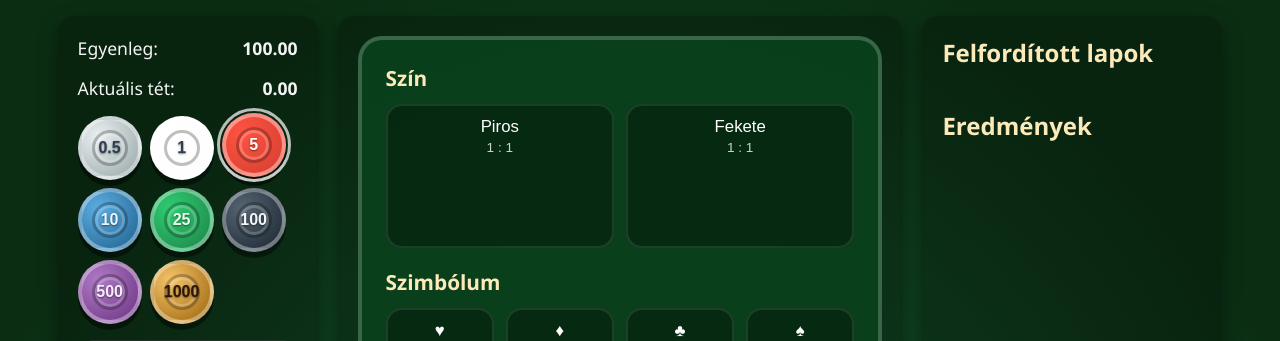
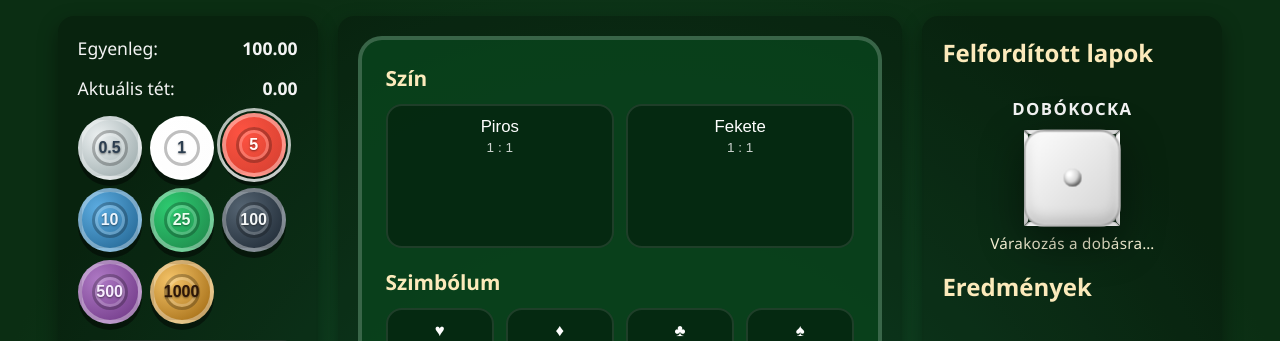
Before and after one commit to D4rkylle/test, a PHP site: page /card_betting_game.html in a window 1280 px wide. Shown: the part 126-467 px from the top of the page. Run offline with PHP 8.4, Linux system fonts and the light colour scheme.

Commit message:
Add animated dice roller and tighten card layout

```diff
--- a/card_betting_game.html
+++ b/card_betting_game.html
@@ -218,7 +218,49 @@
         <div class="cards-display" aria-live="polite">
           <h2>Felfordított lapok</h2>
           <div id="cards-container" class="cards-container"></div>
-          <div id="dice-result" class="dice-result"></div>
+          <div class="dice-display">
+            <h3>Dobókocka</h3>
+            <div id="dice-result" class="dice-result" aria-live="polite">
+              <div id="dice" class="dice" role="img" aria-label="Dobókocka">
+                <div class="dice__cube">
+                  <div class="dice__face dice__face--1">
+                    <span class="dice__pip pip--center"></span>
+                  </div>
+                  <div class="dice__face dice__face--2">
+                    <span class="dice__pip pip--top-left"></span>
+                    <span class="dice__pip pip--bottom-right"></span>
+                  </div>
+                  <div class="dice__face dice__face--3">
+                    <span class="dice__pip pip--top-left"></span>
+                    <span class="dice__pip pip--center"></span>
+                    <span class="dice__pip pip--bottom-right"></span>
+                  </div>
+                  <div class="dice__face dice__face--4">
+                    <span class="dice__pip pip--top-left"></span>
+                    <span class="dice__pip pip--top-right"></span>
+                    <span class="dice__pip pip--bottom-left"></span>
+                    <span class="dice__pip pip--bottom-right"></span>
+                  </div>
+                  <div class="dice__face dice__face--5">
+                    <span class="dice__pip pip--top-left"></span>
+                    <span class="dice__pip pip--top-right"></span>
+                    <span class="dice__pip pip--center"></span>
+                    <span class="dice__pip pip--bottom-left"></span>
+                    <span class="dice__pip pip--bottom-right"></span>
+                  </div>
+                  <div class="dice__face dice__face--6">
+                    <span class="dice__pip pip--top-left"></span>
+                    <span class="dice__pip pip--top-right"></span>
+                    <span class="dice__pip pip--middle-left"></span>
+                    <span class="dice__pip pip--middle-right"></span>
+                    <span class="dice__pip pip--bottom-left"></span>
+                    <span class="dice__pip pip--bottom-right"></span>
+                  </div>
+                </div>
+              </div>
+              <div id="dice-value" class="dice-value">Várakozás a dobásra…</div>
+            </div>
+          </div>
         </div>
         <div class="log-panel" aria-live="polite">
           <h2>Eredmények</h2>
--- a/css/card_betting_game.css
+++ b/css/card_betting_game.css
@@ -467,7 +467,7 @@ body {
 
 .cards-container {
   display: grid;
-  grid-template-columns: repeat(auto-fit, minmax(105px, 1fr));
+  grid-template-columns: repeat(auto-fit, minmax(clamp(78px, 12vw, 118px), 1fr));
   gap: 0.75rem;
   align-items: start;
 }
@@ -506,6 +506,7 @@ body {
   backface-visibility: hidden;
   transition: transform 0.6s cubic-bezier(0.4, 0.2, 0.2, 1);
   box-shadow: 0 10px 20px rgba(0, 0, 0, 0.4);
+  overflow: hidden;
 }
 
 .card__face--front {
@@ -599,7 +600,7 @@ body {
   align-items: flex-start;
   gap: 0.05rem;
   font-weight: 700;
-  font-size: 0.95rem;
+  font-size: clamp(0.78rem, 1.6vw, 0.95rem);
   color: var(--card-accent);
   text-transform: none;
   line-height: 1;
@@ -627,12 +628,12 @@ body {
 }
 
 .card__rank {
-  font-size: clamp(1.05rem, 2vw, 1.25rem);
-  letter-spacing: 0.02em;
+  font-size: clamp(0.95rem, 1.9vw, 1.15rem);
+  letter-spacing: 0.015em;
 }
 
 .card__suit {
-  font-size: clamp(0.95rem, 1.8vw, 1.1rem);
+  font-size: clamp(0.85rem, 1.65vw, 1rem);
 }
 
 .card__center {
@@ -669,7 +670,7 @@ body {
   grid-template-rows: repeat(5, minmax(0, 1fr));
   justify-items: center;
   align-items: center;
-  padding: clamp(0.15rem, 0.6vw, 0.35rem) clamp(0.25rem, 0.8vw, 0.45rem);
+  padding: clamp(0.25rem, 0.9vw, 0.45rem) clamp(0.3rem, 1vw, 0.55rem);
   box-sizing: border-box;
 }
 
@@ -677,7 +678,7 @@ body {
   display: flex;
   align-items: center;
   justify-content: center;
-  font-size: clamp(0.85rem, 2.2vw, 1.2rem);
+  font-size: clamp(0.7rem, 1.8vw, 1rem);
   color: var(--card-accent);
   grid-row: var(--row);
   grid-column: var(--col);
@@ -689,7 +690,7 @@ body {
 }
 
 .card__face-crest {
-  font-size: 2.2rem;
+  font-size: clamp(1.8rem, 4vw, 2.1rem);
   font-weight: 800;
   letter-spacing: 0.12em;
   color: rgba(0, 0, 0, 0.7);
@@ -697,7 +698,7 @@ body {
 }
 
 .card__face-suit {
-  font-size: 1.35rem;
+  font-size: clamp(1.1rem, 2.6vw, 1.3rem);
   color: var(--card-accent);
   text-shadow: 0 4px 10px rgba(0, 0, 0, 0.2);
 }
@@ -789,10 +790,151 @@ body {
   color: rgba(123, 63, 0, 0.85);
 }
 
+.dice-display {
+  margin-top: 1.2rem;
+  display: flex;
+  flex-direction: column;
+  align-items: center;
+  gap: 0.75rem;
+}
+
+.dice-display h3 {
+  font-size: 1.05rem;
+  letter-spacing: 0.08em;
+  text-transform: uppercase;
+  margin: 0;
+}
+
 .dice-result {
-  margin-top: 1rem;
-  font-size: 1.25rem;
+  display: flex;
+  flex-direction: column;
+  align-items: center;
+  gap: 0.6rem;
+  font-size: 1rem;
   font-weight: 600;
+  text-align: center;
+}
+
+.dice {
+  --dice-size: clamp(64px, 8vw, 92px);
+  --dice-half: calc(var(--dice-size) / 2);
+  --pip-size: calc(var(--dice-size) / 5.5);
+  width: var(--dice-size);
+  height: var(--dice-size);
+  position: relative;
+  perspective: 900px;
+  filter: drop-shadow(0 14px 22px rgba(0, 0, 0, 0.45));
+}
+
+.dice__cube {
+  position: relative;
+  width: 100%;
+  height: 100%;
+  transform-style: preserve-3d;
+  transition: transform 0.7s cubic-bezier(0.23, 1, 0.32, 1);
+}
+
+.dice__cube--resetting {
+  transition: none !important;
+}
+
+.dice__face {
+  position: absolute;
+  inset: 0;
+  border-radius: 1.2rem;
+  background: linear-gradient(135deg, #fefefe, #d2d2d2);
+  border: 2px solid rgba(0, 0, 0, 0.25);
+  display: grid;
+  grid-template-columns: repeat(3, 1fr);
+  grid-template-rows: repeat(3, 1fr);
+  align-items: center;
+  justify-items: center;
+  padding: calc(var(--dice-size) * 0.12);
+  box-shadow: inset 0 3px 6px rgba(255, 255, 255, 0.6), inset 0 -6px 12px rgba(0, 0, 0, 0.15);
+}
+
+.dice__face--1 {
+  transform: translateZ(var(--dice-half));
+}
+
+.dice__face--2 {
+  transform: rotateY(90deg) translateZ(var(--dice-half));
+}
+
+.dice__face--3 {
+  transform: rotateX(-90deg) translateZ(var(--dice-half));
+}
+
+.dice__face--4 {
+  transform: rotateX(90deg) translateZ(var(--dice-half));
+}
+
+.dice__face--5 {
+  transform: rotateY(-90deg) translateZ(var(--dice-half));
+}
+
+.dice__face--6 {
+  transform: rotateY(180deg) translateZ(var(--dice-half));
+}
+
+.dice__pip {
+  width: var(--pip-size);
+  height: var(--pip-size);
+  border-radius: 50%;
+  background: radial-gradient(circle at 30% 30%, #ffffff 10%, #d5d5d5 48%, #111 100%);
+  box-shadow: inset 0 1px 3px rgba(255, 255, 255, 0.6), inset 0 -1px 3px rgba(0, 0, 0, 0.45);
+}
+
+.pip--center {
+  grid-area: 2 / 2;
+}
+
+.pip--top-left {
+  grid-area: 1 / 1;
+}
+
+.pip--top-right {
+  grid-area: 1 / 3;
+}
+
+.pip--middle-left {
+  grid-area: 2 / 1;
+}
+
+.pip--middle-right {
+  grid-area: 2 / 3;
+}
+
+.pip--bottom-left {
+  grid-area: 3 / 1;
+}
+
+.pip--bottom-right {
+  grid-area: 3 / 3;
+}
+
+.dice--rolling .dice__cube {
+  animation: dice-shake 0.6s linear infinite;
+}
+
+@keyframes dice-shake {
+  0% {
+    transform: rotateX(-20deg) rotateY(10deg);
+  }
+  50% {
+    transform: rotateX(25deg) rotateY(35deg);
+  }
+  100% {
+    transform: rotateX(-15deg) rotateY(20deg);
+  }
+}
+
+.dice-value {
+  font-size: 0.95rem;
+  font-weight: 500;
+  letter-spacing: 0.02em;
+  color: #f7f3d6;
+  min-height: 1.4em;
 }
 
 .log-panel ul {
--- a/js/card_betting_game.js
+++ b/js/card_betting_game.js
@@ -39,6 +39,10 @@ const SOUND_DEFINITIONS = {
   ],
   deal: [
     { frequency: 520, duration: 0.18, type: "triangle", gain: 0.2 },
+  ],
+  dice: [
+    { frequency: 240, duration: 0.12, type: "square", gain: 0.18 },
+    { frequency: 180, duration: 0.18, type: "triangle", gain: 0.14, delay: 0.08 },
   ],
   win: [
     { frequency: 660, duration: 0.18, type: "sawtooth", gain: 0.18 },
@@ -127,6 +131,9 @@ const betTotalDisplay = document.getElementById("bet-total-display");
 const logList = document.getElementById("log");
 const cardsContainer = document.getElementById("cards-container");
 const diceResultEl = document.getElementById("dice-result");
+const diceEl = document.getElementById("dice");
+const diceCubeEl = diceEl ? diceEl.querySelector(".dice__cube") : null;
+const diceValueEl = document.getElementById("dice-value");
 const dealButton = document.getElementById("deal-button");
 const clearAllButton = document.getElementById("clear-all");
 const chipButtons = Array.from(document.querySelectorAll(".chip"));
@@ -147,6 +154,19 @@ const statsTypeNumberEl = document.getElementById("stats-type-number");
 const statsTypeFaceEl = document.getElementById("stats-type-face");
 const statsTypeJokerEl = document.getElementById("stats-type-joker");
 const statsRanksEl = document.getElementById("stats-ranks");
+
+const DEFAULT_DICE_TEXT = "Várakozás a dobásra…";
+const DICE_TRANSFORMS = {
+  1: "rotateX(0deg) rotateY(0deg)",
+  2: "rotateX(0deg) rotateY(-90deg)",
+  3: "rotateX(-90deg) rotateY(0deg)",
+  4: "rotateX(90deg) rotateY(0deg)",
+  5: "rotateX(0deg) rotateY(90deg)",
+  6: "rotateX(0deg) rotateY(180deg)",
+};
+
+let diceRollTimeout = null;
+let diceFinalTimeout = null;
 
 const PIP_LAYOUTS = {
   A: [[3, 2]],
@@ -245,7 +265,40 @@ function resetLog() {
 
 function resetCards() {
   cardsContainer.innerHTML = "";
-  diceResultEl.textContent = "";
+}
+
+function clearDiceTimers() {
+  if (diceRollTimeout) {
+    clearTimeout(diceRollTimeout);
+    diceRollTimeout = null;
+  }
+  if (diceFinalTimeout) {
+    clearTimeout(diceFinalTimeout);
+    diceFinalTimeout = null;
+  }
+}
+
+function setDiceTransform(transform, { animate = true } = {}) {
+  if (!diceCubeEl) return;
+  if (!animate) {
+    diceCubeEl.classList.add("dice__cube--resetting");
+  }
+  diceCubeEl.style.transform = transform;
+  if (!animate) {
+    diceCubeEl.offsetHeight;
+    diceCubeEl.classList.remove("dice__cube--resetting");
+  }
+}
+
+function resetDice(options = {}) {
+  const { immediate = false } = options;
+  if (!diceEl || !diceCubeEl || !diceValueEl) {
+    return;
+  }
+  clearDiceTimers();
+  diceEl.classList.remove("dice--rolling");
+  setDiceTransform(DICE_TRANSFORMS[1], { animate: !immediate });
+  diceValueEl.textContent = DEFAULT_DICE_TEXT;
 }
 
 function selectChip(button) {
@@ -389,6 +442,7 @@ function prepareNextRound() {
   roundLocked = false;
   dealButton.textContent = "Osztás";
   resetCards();
+  resetDice({ immediate: true });
   resetLog();
   clearAllBets();
   updateDisplays();
@@ -635,7 +689,35 @@ function buildFaceCardCenter(card) {
 }
 
 function displayDie(result) {
-  diceResultEl.textContent = `Dobás eredménye: ${result}`;
+  if (!diceEl || !diceCubeEl || !diceValueEl) {
+    diceResultEl.textContent = `Dobás eredménye: ${result}`;
+    return;
+  }
+
+  clearDiceTimers();
+  diceEl.classList.add("dice--rolling");
+  diceValueEl.textContent = "Dobás folyamatban…";
+  playSound("dice");
+
+  const wobbleDuration = 900;
+  diceRollTimeout = window.setTimeout(() => {
+    diceEl.classList.remove("dice--rolling");
+    const randomTurnsX = (Math.floor(Math.random() * 6) + 2) * 90;
+    const randomTurnsY = (Math.floor(Math.random() * 6) + 2) * 90;
+    setDiceTransform(`rotateX(${randomTurnsX}deg) rotateY(${randomTurnsY}deg)`);
+
+    diceFinalTimeout = window.setTimeout(() => {
+      const transform = DICE_TRANSFORMS[result] ?? DICE_TRANSFORMS[1];
+      setDiceTransform(transform);
+      diceValueEl.textContent =
+        result === 6
+          ? "Dobás: 6 – minden tét visszajár."
+          : `Dobás eredménye: ${result}`;
+      diceFinalTimeout = null;
+    }, 300);
+
+    diceRollTimeout = null;
+  }, wobbleDuration);
 }
 
 function cardColor(card) {
@@ -897,4 +979,5 @@ function recordWinningCard(card) {
 updateDisplays();
 resetLog();
 resetCards();
+resetDice({ immediate: true });
 updateStatsDisplay();
```
